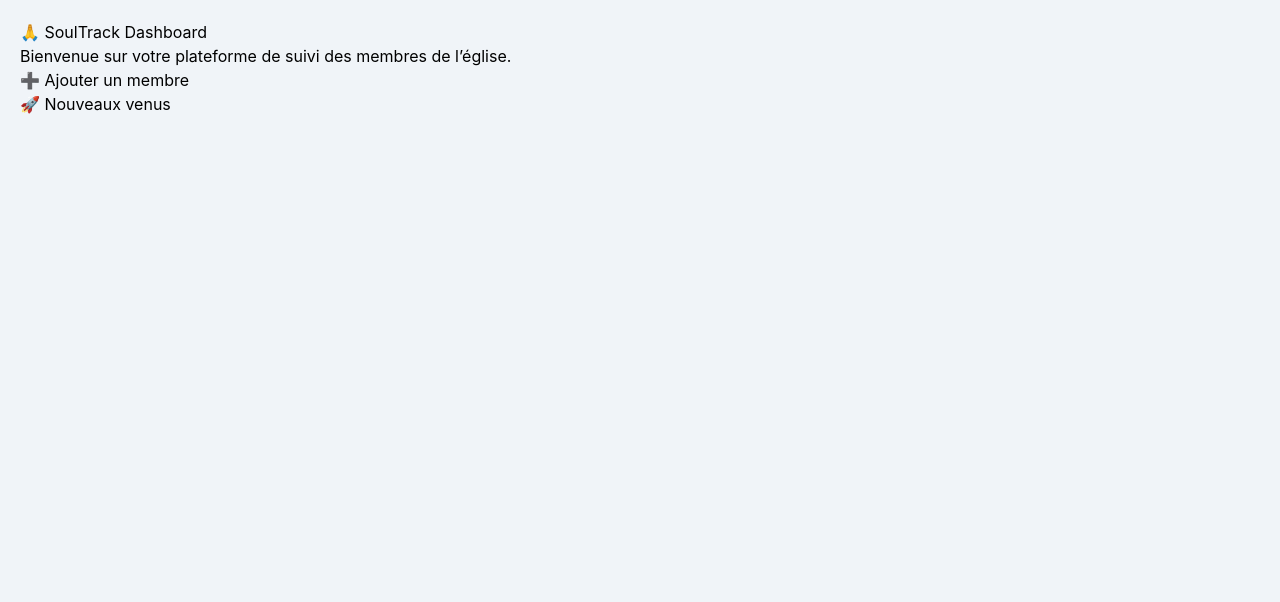
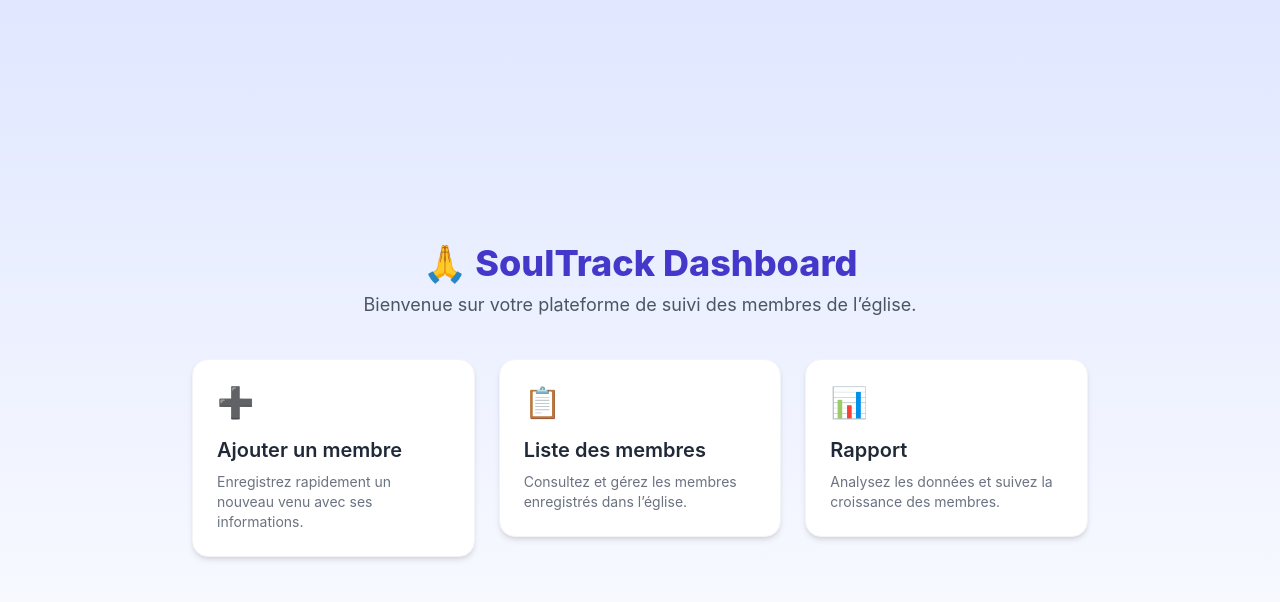
Before and after one commit to allanbavajee/soultrack, a Next.js app: page / in a window 1280 px wide. Shown: the top 602 px of the page. Built offline with nearby package versions, Linux system fonts and the light colour scheme.

Commit message:
Update index.js

```diff
--- a/pages/index.js
+++ b/pages/index.js
@@ -1,15 +1,62 @@
-/* /pages/index.js */
+// /pages/index.js
 import Link from "next/link";
 
 export default function Home() {
   return (
-    <div style={{ padding: 20 }}>
-      <h1>🙏 SoulTrack Dashboard</h1>
-      <p>Bienvenue sur votre plateforme de suivi des membres de l’église.</p>
-      <ul>
-        <li><Link href="/add-member">➕ Ajouter un membre</Link></li>
-        <li><Link href="/new-members">🚀 Nouveaux venus</Link></li>
-      </ul>
+    <div className="min-h-screen bg-gradient-to-b from-indigo-100 to-white flex items-center justify-center p-6">
+      <div className="max-w-4xl w-full">
+        {/* Header */}
+        <div className="text-center mb-10">
+          <h1 className="text-4xl font-extrabold text-indigo-700 mb-2">
+            🙏 SoulTrack Dashboard
+          </h1>
+          <p className="text-gray-600 text-lg">
+            Bienvenue sur votre plateforme de suivi des membres de l’église.
+          </p>
+        </div>
+
+        {/* Cards navigation */}
+        <div className="grid grid-cols-1 md:grid-cols-3 gap-6">
+          {/* Ajouter un membre */}
+          <Link href="/add-member" className="block">
+            <div className="p-6 bg-white rounded-2xl shadow-md hover:shadow-xl transition-all border border-gray-100">
+              <div className="text-3xl mb-4">➕</div>
+              <h2 className="text-xl font-semibold text-gray-800 mb-2">
+                Ajouter un membre
+              </h2>
+              <p className="text-gray-500 text-sm">
+                Enregistrez rapidement un nouveau venu avec ses informations.
+              </p>
+            </div>
+          </Link>
+
+          {/* Liste des membres */}
+          <Link href="/members" className="block">
+            <div className="p-6 bg-white rounded-2xl shadow-md hover:shadow-xl transition-all border border-gray-100">
+              <div className="text-3xl mb-4">📋</div>
+              <h2 className="text-xl font-semibold text-gray-800 mb-2">
+                Liste des membres
+              </h2>
+              <p className="text-gray-500 text-sm">
+                Consultez et gérez les membres enregistrés dans l’église.
+              </p>
+            </div>
+          </Link>
+
+          {/* Rapport */}
+          <Link href="/rapport" className="block">
+            <div className="p-6 bg-white rounded-2xl shadow-md hover:shadow-xl transition-all border border-gray-100">
+              <div className="text-3xl mb-4">📊</div>
+              <h2 className="text-xl font-semibold text-gray-800 mb-2">
+                Rapport
+              </h2>
+              <p className="text-gray-500 text-sm">
+                Analysez les données et suivez la croissance des membres.
+              </p>
+            </div>
+          </Link>
+        </div>
+      </div>
     </div>
   );
 }
```
